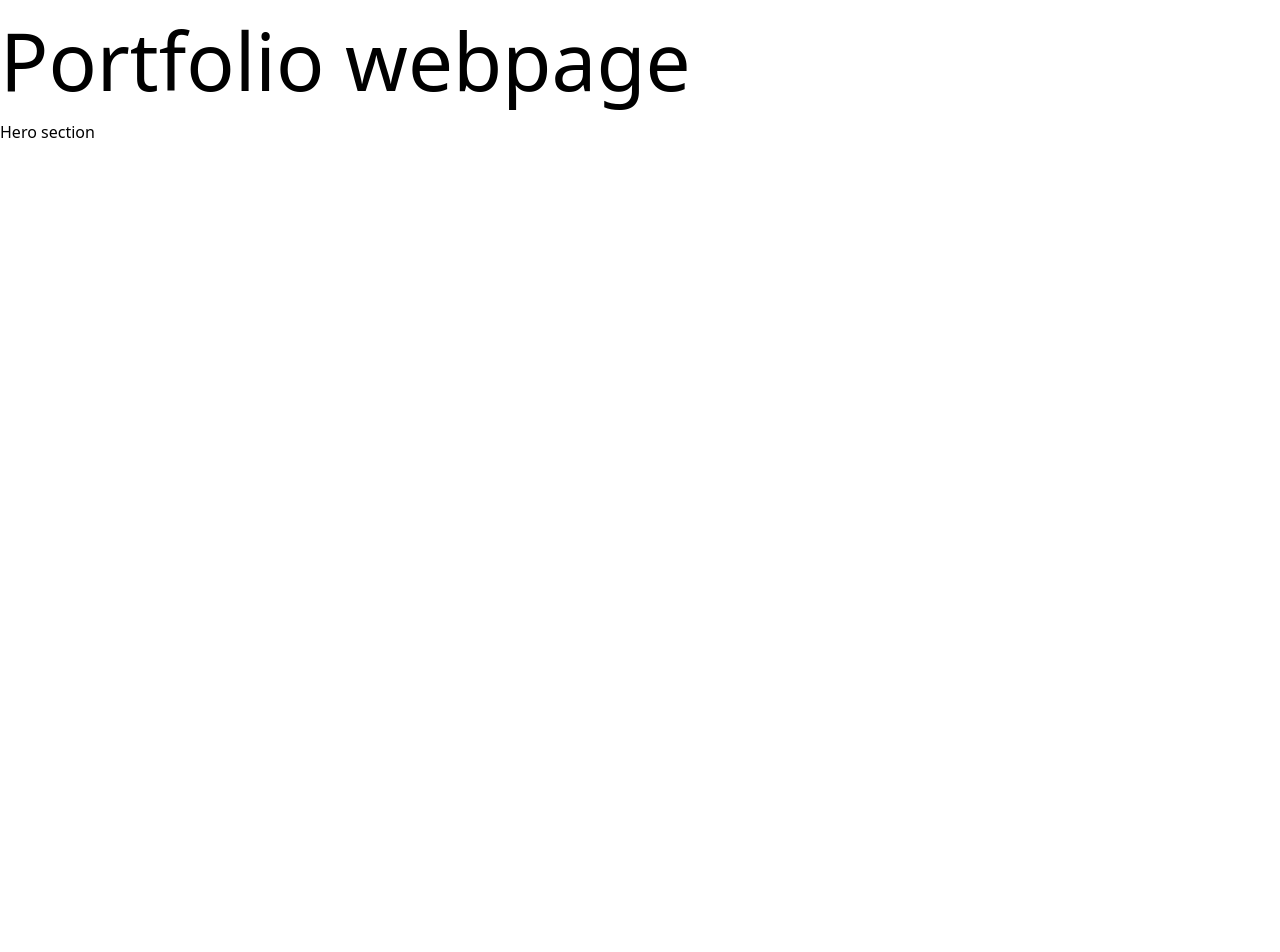
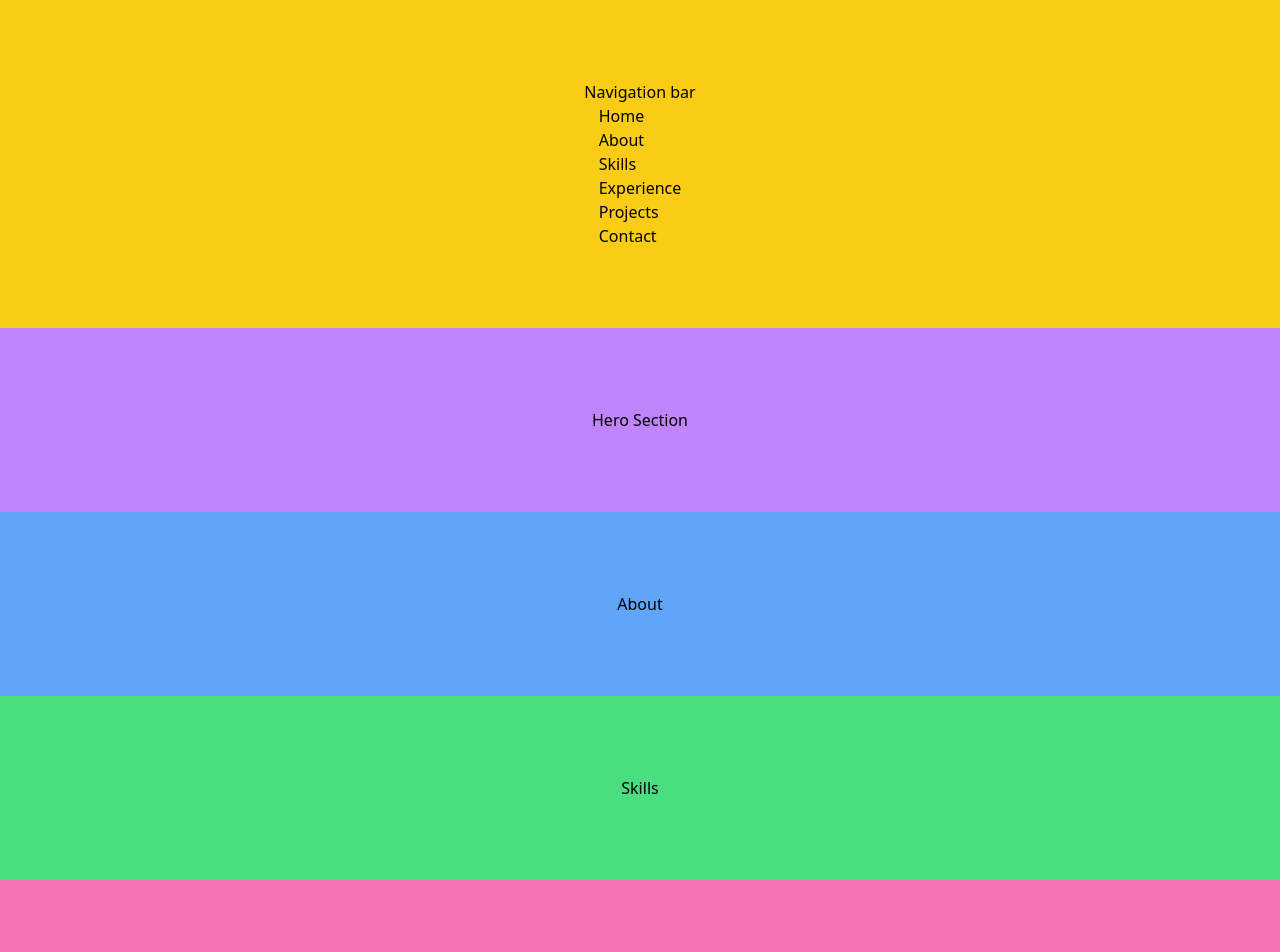
Before and after one commit to BassimaGH/Portfolio_new, a React (Create React App) app: page / in a window 1280 px wide. Shown: the top 952 px of the page. Before the commit the page ends 800 px from the top, so only its background shows below. Built offline with nearby package versions, Linux system fonts and the light colour scheme.

Commit message:
arranged the components in app.tsx

```diff
--- a/package.json
+++ b/package.json
@@ -6,12 +6,18 @@
     "@testing-library/jest-dom": "^5.16.5",
     "@testing-library/react": "^13.4.0",
     "@testing-library/user-event": "^13.5.0",
+    "@types/aos": "^3.0.4",
     "@types/jest": "^27.5.2",
     "@types/node": "^16.18.36",
     "@types/react": "^18.2.13",
     "@types/react-dom": "^18.2.6",
+    "@types/react-router-hash-link": "^2.4.6",
+    "aos": "^3.0.0-beta.6",
+    "axios": "^1.4.0",
     "react": "^18.2.0",
     "react-dom": "^18.2.0",
+    "react-router-dom": "^6.13.0",
+    "react-router-hash-link": "^2.4.3",
     "react-scripts": "5.0.1",
     "typescript": "^4.9.5",
     "web-vitals": "^2.1.4"
--- a/src/App.tsx
+++ b/src/App.tsx
@@ -1,14 +1,32 @@
-import React from "react";
 import Hero from "./components/Hero";
+import About from "./components/About";
+import Contact from "./components/Contact";
+import Navigation from "./components/Navigation";
+import ProjectsSection from "./components/ProjectsSection";
+import Skills from "./components/Skills";
+import WorkExperience from "./components/WorkExperience";
 
 function App() {
   return (
-    <div>
-      <header>
-        <p className="text-[5rem]">Portfolio webpage</p>
-        <Hero />
-      </header>
-    </div>
+    <>
+      <div className="overflow-hidden">
+        <header>
+          <Navigation />
+        </header>
+
+        <main>
+          <Hero />
+          <About />
+          <Skills />
+          <WorkExperience />
+          <ProjectsSection />
+        </main>
+
+        <footer>
+          <Contact />
+        </footer>
+      </div>
+    </>
   );
 }
 
--- a/src/components/About.tsx
+++ b/src/components/About.tsx
@@ -3,7 +3,12 @@ import React from "react";
 function About() {
   return (
     <>
-      <div>About</div>
+      <div
+        id="about"
+        className="bg-blue-400 p-10 py-[5rem] flex flex-col items-center"
+      >
+        <h1>About</h1>
+      </div>
     </>
   );
 }
--- a/src/components/Contact.tsx
+++ b/src/components/Contact.tsx
@@ -3,7 +3,12 @@ import React from "react";
 function Contact() {
   return (
     <>
-      <div>Contact</div>
+      <div
+        id="contact"
+        className="bg-gray-500 p-10 py-[5rem] flex flex-col items-center"
+      >
+        <h1>Contact</h1>
+      </div>
     </>
   );
 }
--- a/src/components/Hero.tsx
+++ b/src/components/Hero.tsx
@@ -3,7 +3,12 @@ import React from "react";
 function Hero() {
   return (
     <>
-      <div>Hero section</div>
+      <div
+        id="hero"
+        className="bg-purple-400 p-10 py-[5rem] flex flex-col items-center"
+      >
+        <h1>Hero Section</h1>
+      </div>
     </>
   );
 }
--- a/src/components/Navigation.tsx
+++ b/src/components/Navigation.tsx
@@ -1,9 +1,66 @@
-import React from "react";
+import { useEffect } from "react";
+import { HashLink as Link } from "react-router-hash-link";
+
+import AOS from "aos";
+import "aos/dist/aos.css";
+
+const navItems = [
+  {
+    title: "Home",
+    to: "hero",
+  },
+  {
+    title: "About",
+    to: "about",
+  },
+  {
+    title: "Skills",
+    to: "skills",
+  },
+  {
+    title: "Experience",
+    to: "work_experience",
+  },
+
+  {
+    title: "Projects",
+    to: "projects",
+  },
+  {
+    title: "Contact",
+    to: "contact",
+  },
+];
 
 function Navigation() {
+  useEffect(() => {
+    AOS.init({
+      duration: 700,
+      debounceDelay: 50,
+      mirror: true,
+      easing: "ease-out-cubic",
+    });
+  }, []);
+
   return (
     <>
-      <div>navigation bar</div>
+      <div
+        data-aos="fade-left"
+        className="bg-yellow-400 p-10 py-[5rem] flex flex-col items-center"
+      >
+        <h1>Navigation bar</h1>
+        <div className="flex flex-row justify-between items-start lg:items-center">
+          <ul>
+            {navItems.map((item, i) => {
+              return (
+                <Link smooth to={"#" + item.to} key={i}>
+                  <li>{item.title}</li>
+                </Link>
+              );
+            })}
+          </ul>
+        </div>
+      </div>
     </>
   );
 }
--- a/src/components/ProjectCard.tsx
+++ b/src/components/ProjectCard.tsx
@@ -3,7 +3,17 @@ import React from "react";
 function ProjectCard() {
   return (
     <>
-      <div>ProjectCard</div>
+      <div className="p-10 border border-green-800">
+        <img src="#" alt="project_img" />
+        <h1>project name</h1>
+        <h1>project stack</h1>
+        <ul>
+          <li>1</li>
+          <li>2</li>
+          <li>3</li>
+        </ul>
+        <button>Go</button>
+      </div>
     </>
   );
 }
--- a/src/components/ProjectsSection.tsx
+++ b/src/components/ProjectsSection.tsx
@@ -1,9 +1,16 @@
 import React from "react";
+import ProjectCard from "./ProjectCard";
 
 function ProjectsSection() {
   return (
     <>
-      <div>Projects Section</div>
+      <div
+        id="projects"
+        className="bg-red-400 p-10 py-[5rem] flex flex-col items-center"
+      >
+        <h1>Projects Section</h1>
+        <ProjectCard />
+      </div>
     </>
   );
 }
--- a/src/components/Skills.tsx
+++ b/src/components/Skills.tsx
@@ -3,7 +3,12 @@ import React from "react";
 function Skills() {
   return (
     <>
-      <div>Skills</div>
+      <div
+        id="skills"
+        className="bg-green-400 p-10 py-[5rem] flex flex-col items-center"
+      >
+        <h1>Skills</h1>
+      </div>
     </>
   );
 }
--- a/src/components/WorkExperience.tsx
+++ b/src/components/WorkExperience.tsx
@@ -3,7 +3,13 @@ import React from "react";
 function WorkExperience() {
   return (
     <>
-      <div>WorkExperience</div>
+      <div
+        id="work_experience"
+        className="bg-pink-400 p-10 py-[5rem] flex flex-col items-center"
+      >
+        <h1>Work Experience</h1>
+        {/* Make a grid with divs that contain information about my experience: role, company name, and duration.(Make arrange the dives in a zigzag. Make them float and add animation when the are shown on the screen)*/}
+      </div>
     </>
   );
 }
--- a/src/index.tsx
+++ b/src/index.tsx
@@ -1,6 +1,7 @@
 import React from "react";
 import ReactDOM from "react-dom/client";
 import "./index.css";
+import { BrowserRouter } from "react-router-dom";
 import App from "./App";
 
 const root = ReactDOM.createRoot(
@@ -8,6 +9,8 @@ const root = ReactDOM.createRoot(
 );
 root.render(
   <React.StrictMode>
-    <App />
+    <BrowserRouter>
+      <App />
+    </BrowserRouter>
   </React.StrictMode>
 );
```
Also changed, not shown: 1 other file (tests, documents, lock files or other folders).
